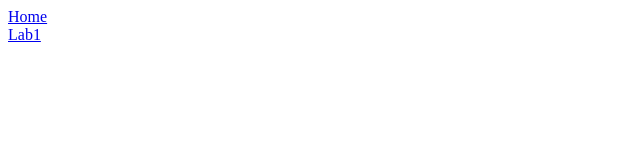
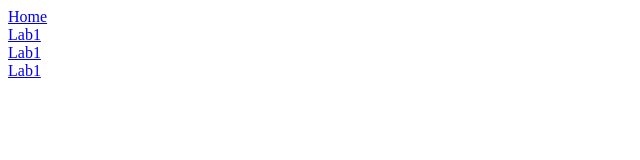
Before and after one commit to d28601581/CISC-3610-Portfolio, a plain HTML site: page lab.html in a window 1280 px wide. Shown: the full height of the page, 0-640 px from the left. Drawn offline with Linux system fonts and the light colour scheme.

Commit message:
adding link to lab2 and lab3

```diff
--- a/lab.html
+++ b/lab.html
@@ -8,6 +8,8 @@
     <nav>
         <div><a href="index.html">Home</a></div>
         <div><a href='lab/lab1.html'>Lab1</a></div>
+        <div><a href='lab/lab2.html'>Lab1</a></div>
+        <div><a href='lab/lab3.html'>Lab1</a></div>
 
     </nav>
 
```
